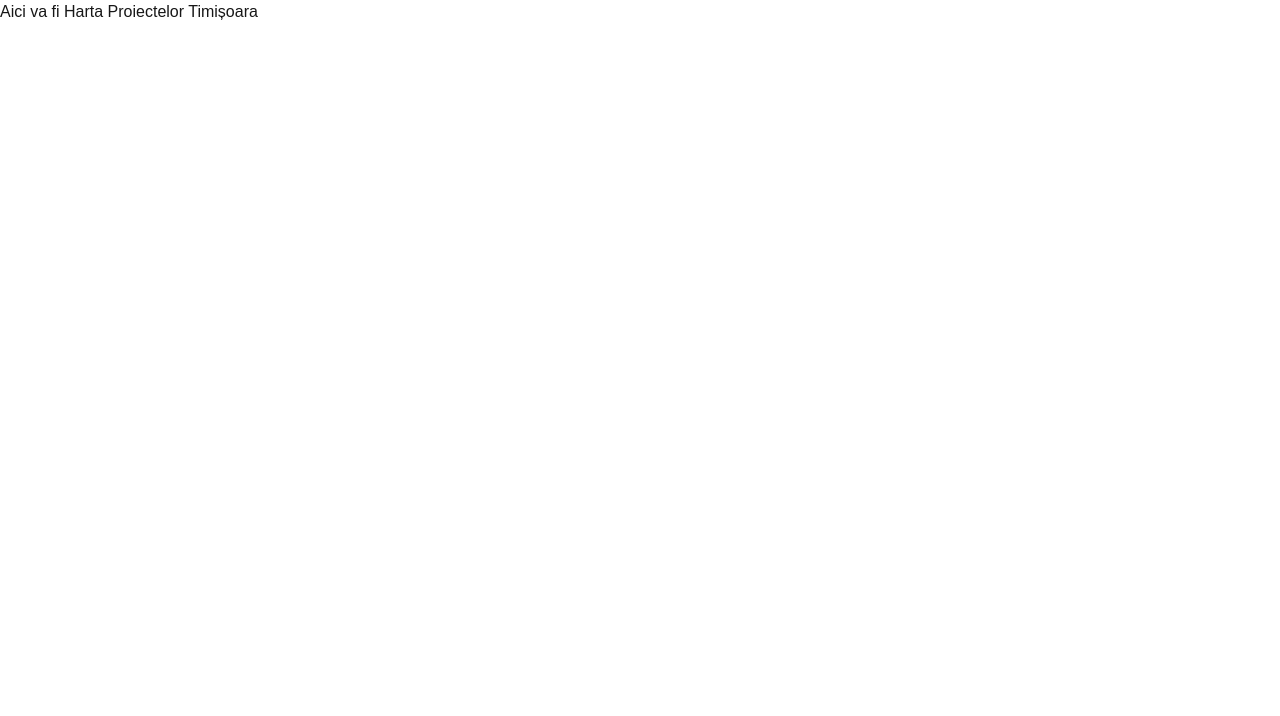
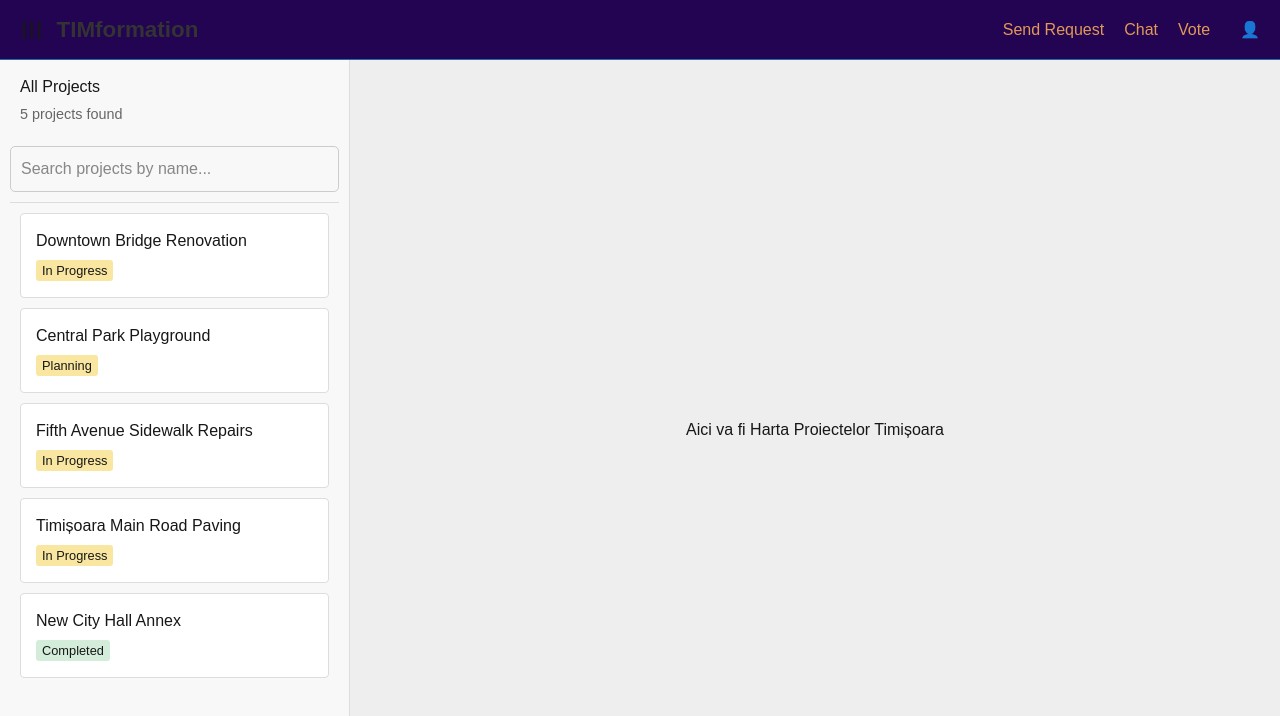
Before and after one commit to ioana-28/TIMformation, a Next.js app in the folder timformation/: page / in a window 1280 px wide. Shown: the top 716 px of the page. Built offline with nearby package versions, Linux system fonts and the light colour scheme.

Commit message:
Schelet navbar + lista proiecte

```diff
--- a/timformation/app/layout.tsx
+++ b/timformation/app/layout.tsx
@@ -1,23 +1,16 @@
-import type { Metadata } from "next";
-import "./globals.css";
+// timformation/app/layout.tsx
 
-
-
-export const metadata: Metadata = {
-  title: "Create Next App",
-  description: "Generated by create next app",
-};
+import './globals.css'; // Make sure this is imported
 
 export default function RootLayout({
   children,
-}: Readonly<{
+}: {
   children: React.ReactNode;
-}>) {
+}) {
   return (
     <html lang="en">
-      <body
-        // className={`${geistSans.variable} ${geistMono.variable} antialiased`}
-      >
+      {/* Apply full height and minimal margin/padding to body */}
+      <body style={{ margin: 0, padding: 0, height: '100vh', overflow: 'hidden' }}>
         {children}
       </body>
     </html>
--- a/timformation/app/page.tsx
+++ b/timformation/app/page.tsx
@@ -1,7 +1,25 @@
+// timformation/app/page.tsx
+
+'use client';
+import MainLayout from '@/components/mainLayout';
+import React from 'react';
+
 export default function Home() {
   return (
-    <main>
-      <h1>Aici va fi Harta Proiectelor Timișoara</h1>
-    </main>
+    <MainLayout>
+      {/* CONTENT INSIDE MainLayout is the Map Area */}
+      <div style={{
+        height: '100%',
+        width: '100%',
+        display: 'flex',
+        alignItems: 'center',
+        justifyContent: 'center',
+        backgroundColor: '#eee'
+      }}>
+        {/* This is where your Map component will go! */}
+        <h1>Aici va fi Harta Proiectelor Timișoara</h1>
+      </div>
+      {/* Note: The map zoom controls will be built into the map library itself */}
+    </MainLayout>
   );
 }
--- /dev/null
+++ b/timformation/components/Header.tsx
@@ -0,0 +1,78 @@
+// timformation/components/Header.tsx (New Top Bar Structure)
+import Link from 'next/link';
+import React from 'react';
+
+interface HeaderProps {
+    onMenuToggle: () => void;
+    isOpen: boolean; // <-- ADDED: To determine icon state
+}
+
+const headerStyle: React.CSSProperties = {
+  display: 'flex',
+  justifyContent: 'space-between',
+  alignItems: 'center',
+  padding: '10px 20px',
+  backgroundColor: '#220453ff',
+  borderBottom: '1px solid #226bafff',
+  boxShadow: '0 2px 4px rgba(0,0,0,0.05)',
+  height: '60px', // Fixed height for the header
+};
+
+const linkStyle: React.CSSProperties = {
+  marginLeft: '20px',
+  textDecoration: 'none',
+  color: '#e19956ff',
+  fontSize: '1em',
+};
+
+
+// Define the style for the hamburger icon
+const iconBaseStyle: React.CSSProperties = {
+    fontSize: '1.5em',
+    cursor: 'pointer',
+    marginRight: '15px',
+    // 2. ADD Transition for smooth rotation
+    transition: 'transform 0.3s ease-in-out',
+};
+
+export default function Header({ onMenuToggle, isOpen }: HeaderProps) {
+
+    const iconRotatedStyle: React.CSSProperties = {
+        ...iconBaseStyle,
+        transform: isOpen ? 'rotate(90deg)' : 'rotate(0deg)', // Rotate 90 degrees when open
+    };
+  return (
+    <header style={headerStyle}>
+
+      {/* Left Side: Logo and Title */}
+      <div style={{ display: 'flex', alignItems: 'center' }}>
+
+            <span
+              style={iconRotatedStyle} // <-- Apply the dynamic style
+              onClick={onMenuToggle}
+            >
+              ☰ {/* Using the standard hamburger character */}
+            </span>
+
+            <Link href="/" style={{ textDecoration: 'none', color: '#333', fontSize: '1.4em', fontWeight: 'bold' }}>
+              TIMformation
+            </Link>
+          </div>
+
+      {/* Right Side: Action Buttons */}
+      <nav style={{ display: 'flex' }}>
+        <Link href="/request" style={linkStyle}>
+          Send Request
+        </Link>
+        <Link href="/chat" style={linkStyle}>
+          Chat
+        </Link>
+        <Link href="/vote" style={linkStyle}>
+          Vote
+        </Link>
+        {/* Profile Icon Placeholder */}
+        <span style={{ ...linkStyle, marginLeft: '30px' }}>👤</span>
+      </nav>
+    </header>
+  );
+}
--- /dev/null
+++ b/timformation/components/ProjectList.tsx
@@ -0,0 +1,122 @@
+
+
+'use client';
+
+import { useState } from 'react';
+import React from 'react';
+
+
+interface ProjectListProps {
+    isOpen: boolean;
+}
+
+
+const listContainerBaseStyle: React.CSSProperties = {
+
+    backgroundColor: '#f8f8f8',
+    borderRight: '1px solid #ddd',
+    height: '100%',
+    overflowY: 'auto',
+
+
+    transition: 'width 0.3s ease-in-out, min-width 0.3s ease-in-out, padding 0.3s ease-in-out',
+};
+
+
+const searchContainerStyle: React.CSSProperties = {
+    padding: '10px 0',
+    borderBottom: '1px solid #ddd',
+    marginBottom: '10px',
+};
+
+
+const inputStyle: React.CSSProperties = {
+    width: '100%',
+    padding: '10px',
+    border: '1px solid #ccc',
+    borderRadius: '5px',
+    boxSizing: 'border-box',
+    fontSize: '1em',
+};
+
+
+const MOCK_PROJECTS = [
+    { id: 1, name: 'Downtown Bridge Renovation', status: 'In Progress' },
+    { id: 2, name: 'Central Park Playground', status: 'Planning' },
+    { id: 3, name: 'Fifth Avenue Sidewalk Repairs', status: 'In Progress' },
+    { id: 4, name: 'Timișoara Main Road Paving', status: 'In Progress' },
+    { id: 5, name: 'New City Hall Annex', status: 'Completed' },
+];
+
+
+
+export default function ProjectList({ isOpen }: ProjectListProps) {
+    const [searchTerm, setSearchTerm] = useState('');
+
+    const filteredProjects = MOCK_PROJECTS.filter(project =>
+        project.name.toLowerCase().includes(searchTerm.toLowerCase())
+    );
+
+
+    const finalContainerStyle: React.CSSProperties = {
+        ...listContainerBaseStyle,
+
+        width: isOpen ? '350px' : '0',
+        minWidth: isOpen ? '350px' : '0',
+
+
+        padding: isOpen ? '15px 10px' : '0',
+
+
+        overflowY: isOpen ? 'auto' : 'hidden',
+        pointerEvents: isOpen ? 'auto' : 'none',
+    };
+
+    return (
+        <aside style={finalContainerStyle}>
+            {isOpen && (
+                <>
+
+                    <div style={{ padding: '0 10px' }}>
+                        <h3 style={{ margin: 0 }}>All Projects</h3>
+                        <p style={{ margin: '5px 0 10px 0', fontSize: '0.9em', color: '#666' }}>
+                            {filteredProjects.length} projects found
+                        </p>
+                    </div>
+
+
+                    <div style={searchContainerStyle}>
+                        <input
+                            type="text"
+                            placeholder="Search projects by name..."
+                            value={searchTerm}
+                            onChange={(e) => setSearchTerm(e.target.value)}
+                            style={inputStyle}
+                        />
+                    </div>
+
+
+                    <div style={{ padding: '0 10px' }}>
+                        {filteredProjects.map(project => (
+
+                            <div
+                                key={project.id}
+                                style={{ border: '1px solid #ddd', padding: '15px', marginBottom: '10px', backgroundColor: 'white', borderRadius: '4px' }}
+                            >
+                                <h4 style={{ margin: '0 0 5px 0' }}>{project.name}</h4>
+                                <span style={{ backgroundColor: project.status === 'Completed' ? '#d4edda' : '#f9e6a0', padding: '3px 6px', fontSize: '0.8em', borderRadius: '3px' }}>
+                                    {project.status}
+                                </span>
+                            </div>
+                        ))}
+                        {filteredProjects.length === 0 && (
+                            <p style={{ color: '#999', textAlign: 'center', marginTop: '20px' }}>
+                                No projects found matching '{searchTerm}'.
+                            </p>
+                        )}
+                    </div>
+                </>
+            )}
+        </aside>
+    );
+}
--- /dev/null
+++ b/timformation/components/mainLayout.tsx
@@ -0,0 +1,55 @@
+
+'use client';
+import React, { useState } from 'react';
+import Header from './Header';
+import ProjectList from './ProjectList';
+
+
+const pageContainerStyle: React.CSSProperties = {
+  display: 'flex',
+  flexDirection: 'column',
+  height: '100vh', // Full viewport height
+  overflow: 'hidden', // Prevents body scrollbars
+};
+
+export default function MainLayout({ children }: { children: React.ReactNode }) {
+  const [isSidebarOpen, setIsSidebarOpen] = useState(true);
+
+  const toggleSidebar = () => {
+    setIsSidebarOpen(!isSidebarOpen);
+  };
+
+  const contentAreaStyle: React.CSSProperties = {
+    display: 'flex',
+    flexGrow: 1,
+    overflow: 'hidden',
+  };
+
+
+  const mapContainerStyle: React.CSSProperties = {
+    flexGrow: 1,
+    minWidth: 0,
+    height: '100%',
+    position: 'relative',
+    transition: 'flex-grow 0.3s ease-in-out',
+  };
+
+  return (
+    <div style={pageContainerStyle}>
+
+
+      <Header onMenuToggle={toggleSidebar} isOpen={isSidebarOpen} /> {/* <-- UPDATED */}
+
+      <div style={contentAreaStyle}>
+
+        <ProjectList isOpen={isSidebarOpen} />
+
+
+        <div style={mapContainerStyle}>
+          {children}
+        </div>
+
+      </div>
+    </div>
+  );
+}
```
